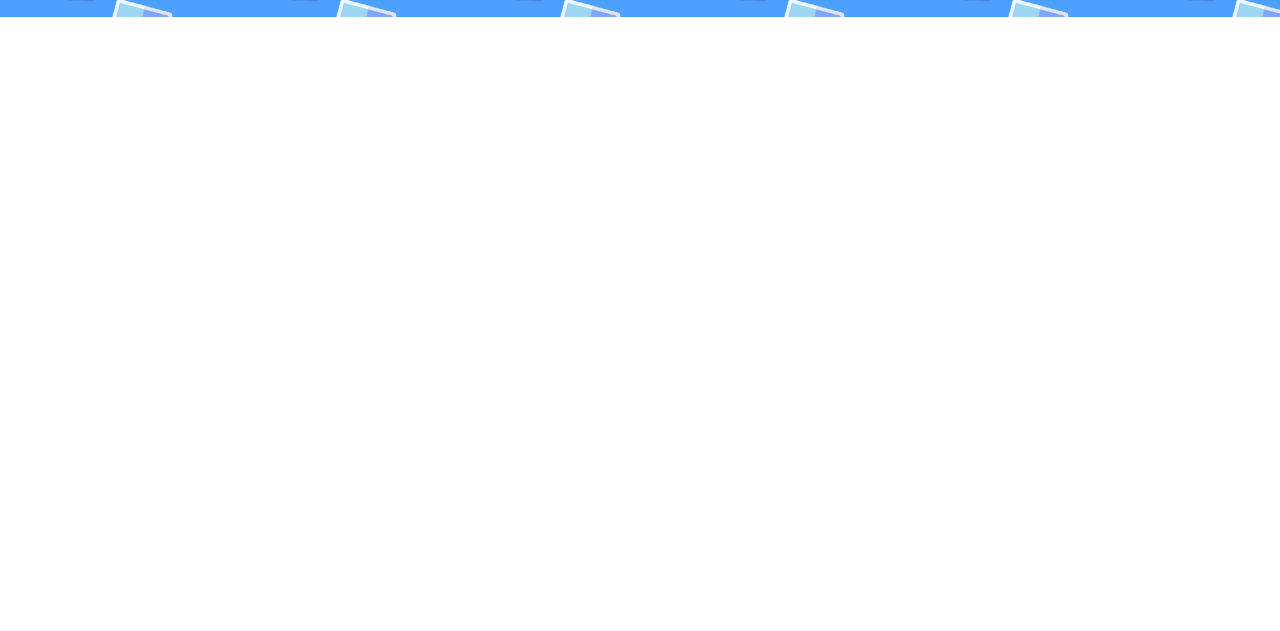
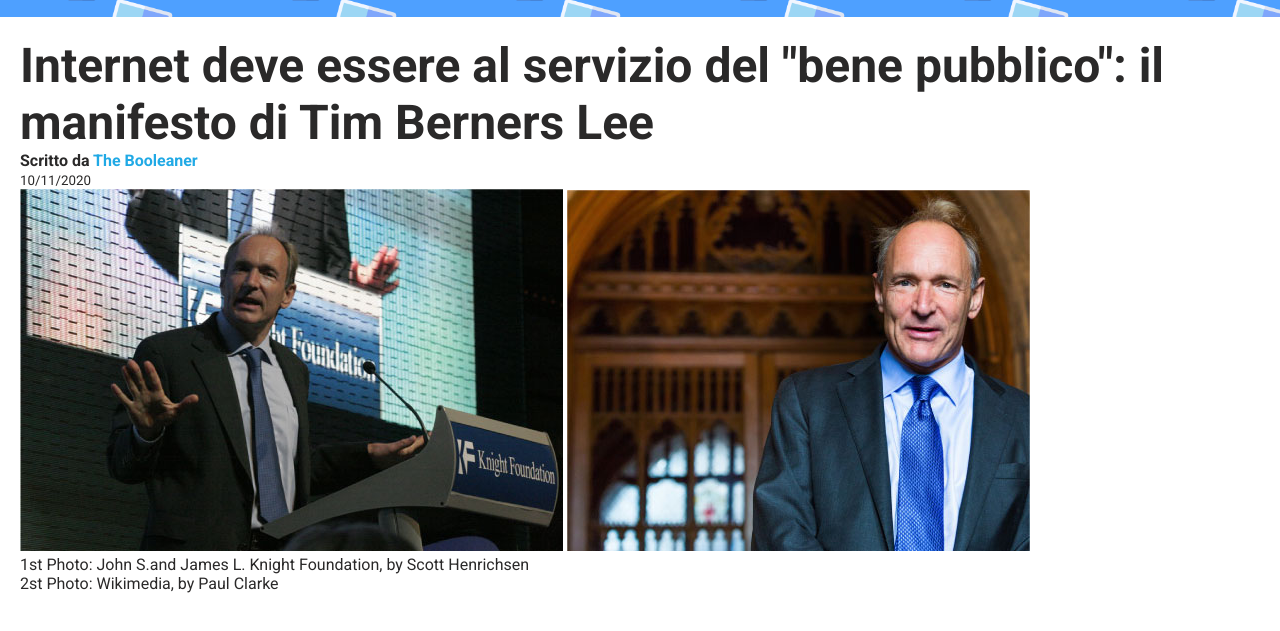
Before and after one commit to Lucia994/html-css-booleaner, a plain HTML site: page index.html in a window 1280 px wide. Shown: the part 123-754 px from the top of the page. Drawn offline with Linux system fonts and the light colour scheme.

Commit message:
Created first section with title and images

```diff
--- a/css/style.css
+++ b/css/style.css
@@ -38,3 +38,18 @@ header {
 #logo img{
     height: 100px;
 }
+
+/* testi */
+
+.text-blue{
+    color: #20A9E5;
+
+}
+
+.text-white{
+    color: #ffffff;
+}
+
+.text-grey{
+    color: #818181;
+}
--- a/index.html
+++ b/index.html
@@ -20,6 +20,28 @@
     </div>
 
   </header>
+   <!-- main -->
+
+ <main>
+    <article>
+        <h1> Internet deve essere al servizio del "bene pubblico": il manifesto di Tim Berners Lee
+
+        </h1>
+        <div class="text-grey">
+
+        </div>
+        <div><strong> Scritto da <span class = "text-blue">The Booleaner</span> </strong></div>
+        <small>10/11/2020</small>
+        <figure>
+            <img
+              src="./img/tim-1.jpg"
+              alt="Tim 1" />
+              <img
+              src="./img/tim-2.jpg"
+              alt="Tim 2" />
+            <figcaption>1st Photo: John S.and James L. Knight Foundation, by Scott Henrichsen <br>
+                2st Photo: Wikimedia, by Paul Clarke </figcaption>
+          </figure>
 
 <body>
 
```
